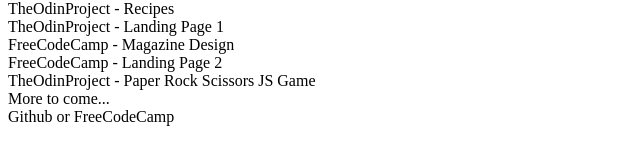
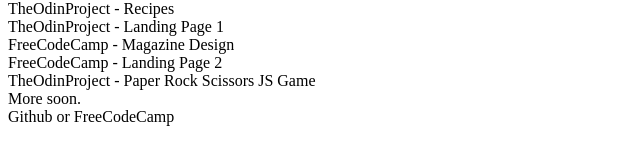
Before and after one commit to MDA-devx/fcc-portfolio, a plain HTML site: page index.html in a window 1280 px wide. Shown: the part 106-270 px from the top of the page, 0-640 px from the left. Drawn offline with Linux system fonts and the light colour scheme.

Commit message:
spck test

```diff
--- a/index.html
+++ b/index.html
@@ -30,7 +30,7 @@
             <div class="project-title">FreeCodeCamp - Magazine Design</div>
             <div class="project-title">FreeCodeCamp - Landing Page 2</div>
             <div class="project-title">TheOdinProject - Paper Rock Scissors JS Game</div>
-            <div class="moretocome">More to come...</div>
+            <div class="moretocome">More soon.</div>
             <div id="profile-link">Github or FreeCodeCamp</div>
 
         </div>
```
